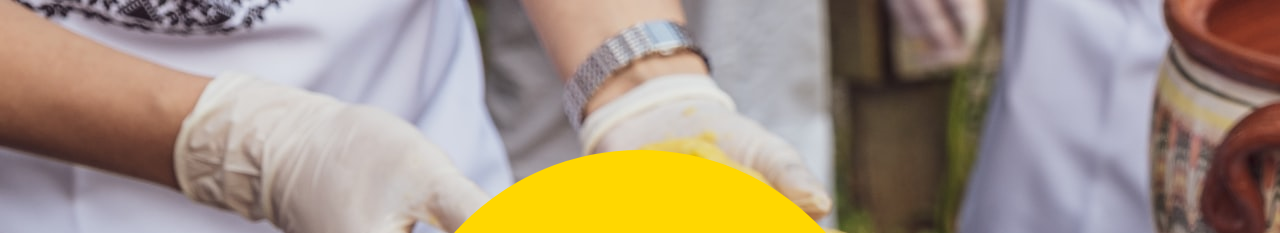
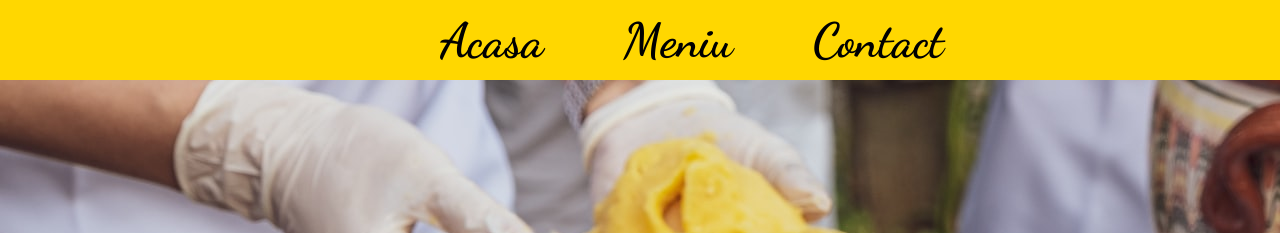
Before and after one commit to LLaaur/Webpack_restaurant, a plain HTML site: page index.html in a window 1280 px wide. Shown: the top 233 px of the page. Drawn offline with Linux system fonts and the light colour scheme.

Commit message:
create main header of the website

```diff
--- a/main.js
+++ b/main.js
@@ -1 +1 @@
-(()=>{"use strict";function t(t){const e=document.createElement("p");return e.textContent=t,e}document.getElementById("content").appendChild(function(){const t=document.createElement("main");return t.classList.add("main"),t.setAttribute("id","main"),t}()),function(){const e=document.getElementById("main");e.textContent="",e.appendChild(function(){const e=document.createElement("div");return e.classList.add("home"),e.appendChild(t("Bucatarie romaneasca traditionala!")).classList.add("home-h1"),e.appendChild(t("La dispozitia dvs. din 1891!")).classList.add("home-h1"),e}())}()})();
+(()=>{"use strict";function t(t){const e=document.createElement("p");return e.textContent=t,e}!function(){const e=document.getElementById("content");e.appendChild(function(){const t=document.createElement("div");return t.classList.add("header"),t.appendChild(function(){const t=document.createElement("nav");t.classList.add("nav");const e=document.createElement("button");e.textContent="Acasa";const n=document.createElement("button");n.textContent="Meniu";const d=document.createElement("button");return d.textContent="Contact",t.appendChild(e),t.appendChild(n),t.appendChild(d),t}()),t}()),e.appendChild(function(){const t=document.createElement("main");return t.classList.add("main"),t.setAttribute("id","main"),t}()),function(){const e=document.getElementById("main");e.textContent="",e.appendChild(function(){const e=document.createElement("div");return e.classList.add("home"),e.appendChild(t("Bucatarie romaneasca traditionala!")).classList.add("home-h1"),e.appendChild(t("La dispozitia dvs. din 1891!")).classList.add("home-h1"),e}())}()}()})();
--- a/style.css
+++ b/style.css
@@ -5,20 +5,48 @@
 
 #content{
     display: flex;
-    justify-content: center;
+    flex-direction: column;
+    justify-content: space-between;
     align-items: center;
     width: 100vw;
     height: 100vh;
     background-image: url(./assets/background.jpg);
+    overflow: hidden;
 }
 
 .main{
     display: flex;
     justify-content: center;
     align-items: center;
-    max-width: 1200px;
+    width: 100%;
     height: auto;
     padding: 4rem;
+}
+
+/* header */
+
+.header{
+    display: flex;
+    justify-content: center;
+    align-items: center;
+    width: 100vw;
+    height: 10%;
+    background-color: gold;
+}
+
+.nav{
+    display: flex;
+    column-gap: 5rem;
+    width: 400px;
+    border: none;
+}
+
+.nav button{
+    border: none;
+    background-color: gold;
+    font-family: 'Dancing Script', cursive;
+    font-size: 3rem;
+    cursor: pointer;
 }
 
 /* homepage */
```
